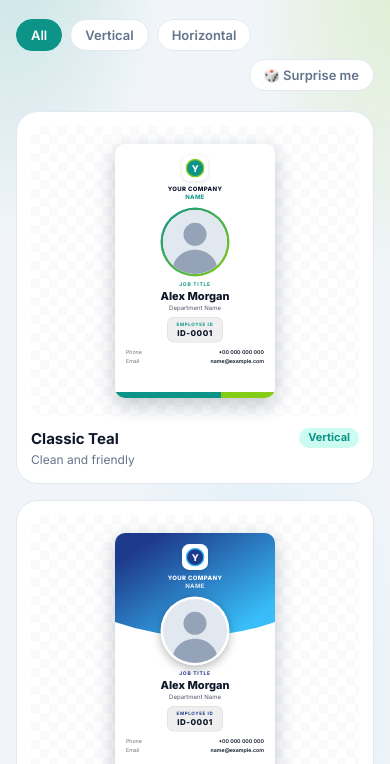
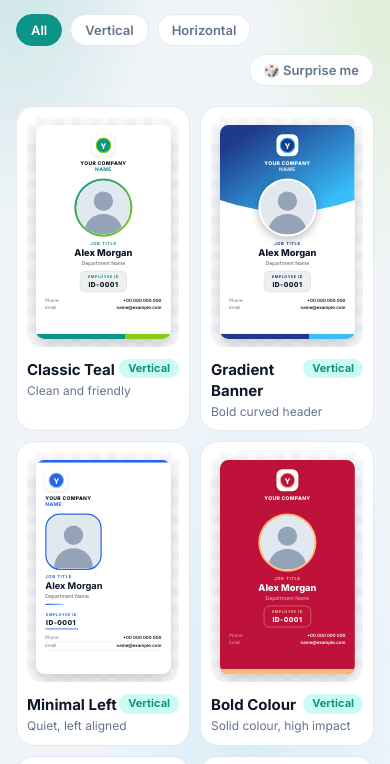
Before and after one commit to lux-delete/ID-Card-Studio-, a plain HTML site: page index.html in a window 390 px wide. Shown: the part 168-932 px from the top of the page. Drawn offline with nearby package versions, Linux system fonts and the light colour scheme.

Commit message:
Improve tile focus visibility and layout responsiveness
Enhance accessibility and layout of gallery tiles

```diff
--- a/index.html
+++ b/index.html
@@ -33,11 +33,16 @@ body[data-view=edit] #gallery{display:none}
 .ghead{display:flex;justify-content:space-between;align-items:center;gap:10px;flex-wrap:wrap}
 #gallery h1{font-size:30px;margin:26px 0 4px;letter-spacing:-.02em}
 .sub{color:var(--mu);margin:0 0 22px}
-.grid{display:grid;grid-template-columns:repeat(auto-fill,minmax(220px,1fr));gap:16px}
-.tile{border:1px solid var(--bd);background:var(--sf);color:var(--tx);border-radius:22px;padding:14px;cursor:pointer;display:grid;gap:12px;text-align:left;font:inherit;transition:.15s}
+.grid{display:grid;grid-template-columns:repeat(auto-fill,minmax(min(220px,100%),1fr));gap:16px}
+.tile{border:1px solid var(--bd);background:var(--sf);color:var(--tx);border-radius:22px;padding:14px;cursor:pointer;display:grid;gap:12px;text-align:left;font:inherit;transition:.15s;min-width:0;overflow:hidden;align-content:start}
+.tile:focus-visible{outline:3px solid var(--ac);outline-offset:2px}
 .tile:hover{transform:translateY(-3px);border-color:var(--ac);box-shadow:0 12px 30px rgba(15,23,42,.14)}
-.tthumb{height:290px;display:grid;place-items:center;background:repeating-conic-gradient(var(--fi) 0 25%,transparent 0 50%) 0 0/18px 18px;border-radius:14px}
-.tw{position:relative}
+.tthumb{height:290px;min-width:0;overflow:hidden;display:grid;place-items:center;background:repeating-conic-gradient(var(--fi) 0 25%,transparent 0 50%) 0 0/18px 18px;border-radius:14px}
+.tw{position:relative;flex:none}
+.tw>*{pointer-events:none}
+.tn{min-width:0}
+.tn b,.tn span{overflow-wrap:anywhere}
+@media(max-width:480px){.grid{grid-template-columns:1fr 1fr;gap:10px}.tile{padding:10px;border-radius:18px}.tthumb{height:230px}#gallery h1{font-size:26px}}
 .tn b{display:block;font-size:15px}
 .tn span{color:var(--mu);font-size:12px}
 .tn em{font-style:normal;float:right;background:var(--acs);color:var(--ac);font-weight:700;font-size:11px;padding:2px 9px;border-radius:99px}
@@ -482,10 +487,23 @@ function upd(){sync();render();save();snap()}
 const tplState=t=>Object.assign({},CONTENT,DESIGN,t.d,t.c||{},{tpl:t.id});
 function buildGallery(){
  $('#tgrid').innerHTML=TPLS.map((t,i)=>{const st=tplState(t),v=st.orient==='v';
-  return `<button class="tile" data-i="${i}" data-o="${st.orient}" style="--i:${i}"><div class="tthumb"><div class="tw" style="width:${(v?320:508)*.5}px;height:${(v?508:320)*.5}px"><div class="tc" data-i="${i}"></div></div></div><div class="tn"><em>${v?'Vertical':'Horizontal'}</em><b>${esc(t.n)}</b><span>${esc(t.t)}</span></div></button>`}).join('');
- $$('.tc').forEach(el=>{const st=tplState(TPLS[el.dataset.i]);mount(el,st,'front');el.style.transform='scale(.5)'});
+  return `<button class="tile" data-i="${i}" data-o="${st.orient}" aria-label="${esc(t.n)} template, ${v?'vertical':'horizontal'}" style="--i:${i}"><div class="tthumb"><div class="tw"><div class="tc" data-i="${i}"></div></div></div><div class="tn"><em>${v?'Vertical':'Horizontal'}</em><b>${esc(t.n)}</b><span>${esc(t.t)}</span></div></button>`}).join('');
+ $$('.tc').forEach(el=>{const st=tplState(TPLS[el.dataset.i]);mount(el,st,'front')});
+ fitThumbs();
 }
-function show(view){document.body.dataset.view=view;window.scrollTo(0,0);if(view==='edit'){clearTimeout(ht);ht=0;H=[cur()];hi=0;ub();requestAnimationFrame(()=>{sync();render()})}}
+function fitThumbs(){
+ $$('.tile').forEach(t=>{
+  const th=t.querySelector('.tthumb'),w=t.querySelector('.tw'),c=w&&w.firstElementChild,v=t.dataset.o==='v',cw=v?320:508,ch=v?508:320;
+  const aw=th.clientWidth-16,ah=th.clientHeight-16;
+  if(!th||!w||!c||aw<=0||ah<=0)return;
+  const sc=Math.min(aw/cw,ah/ch,.6);
+  w.style.width=cw*sc+'px';w.style.height=ch*sc+'px';c.style.transform=`scale(${sc})`;
+ });
+}
+if(window.ResizeObserver)new ResizeObserver(()=>{if(document.body.dataset.view==='gallery')fitThumbs()}).observe(document.getElementById('tgrid'));
+window.addEventListener('resize',()=>{if(document.body.dataset.view==='gallery')fitThumbs()});
+if(document.fonts&&document.fonts.ready)document.fonts.ready.then(()=>fitThumbs());
+function show(view){document.body.dataset.view=view;window.scrollTo(0,0);if(view==='gallery')requestAnimationFrame(fitThumbs);if(view==='edit'){clearTimeout(ht);ht=0;H=[cur()];hi=0;ub();requestAnimationFrame(()=>{sync();render()})}}
 function openTpl(i){S=tplState(TPLS[i]);$('#sheet').dataset.side='front';$$('#sideSeg button').forEach(b=>b.classList.toggle('on',b.dataset.side==='front'));$('#lookSel').value=i;show('edit');save()}
 $('#tgrid').addEventListener('click',ev=>{const t=ev.target.closest('.tile');if(t)openTpl(+t.dataset.i)});
 $('#back').onclick=$('#toGal').onclick=()=>show('gallery');
```
